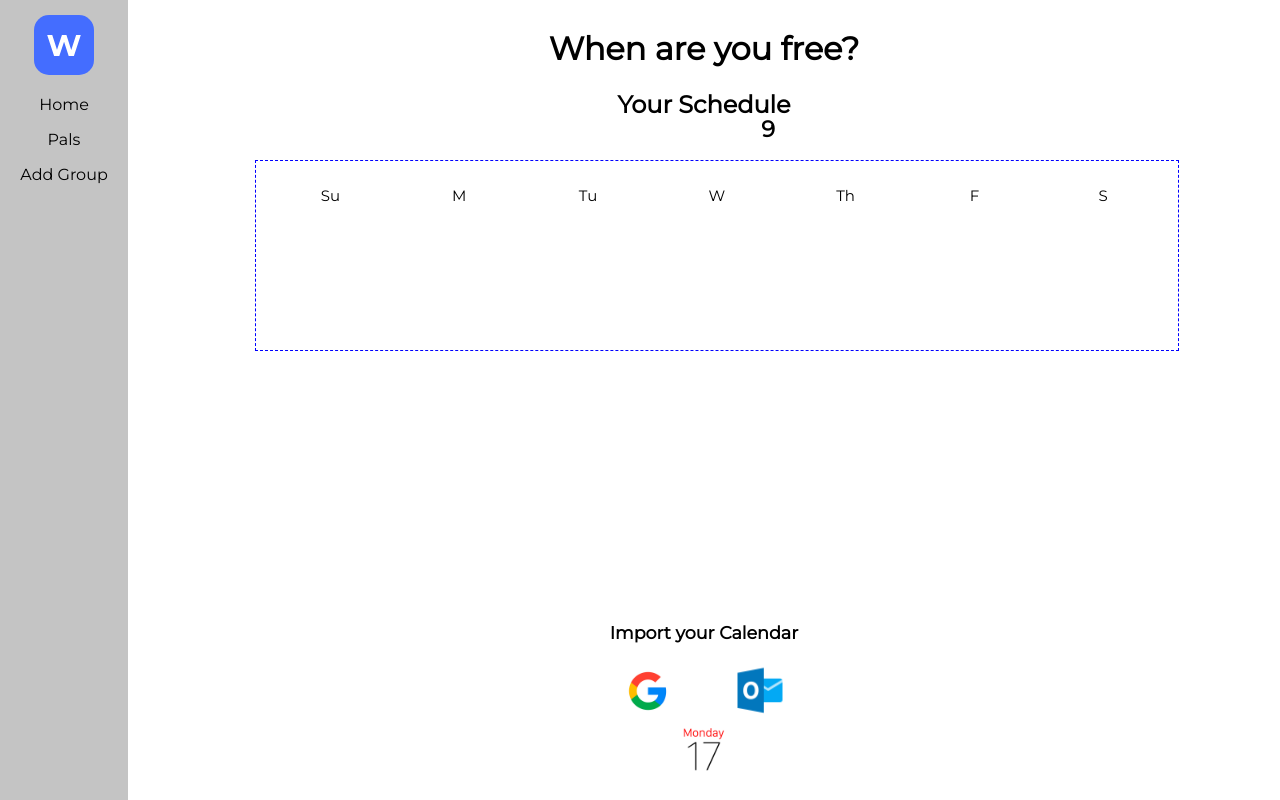
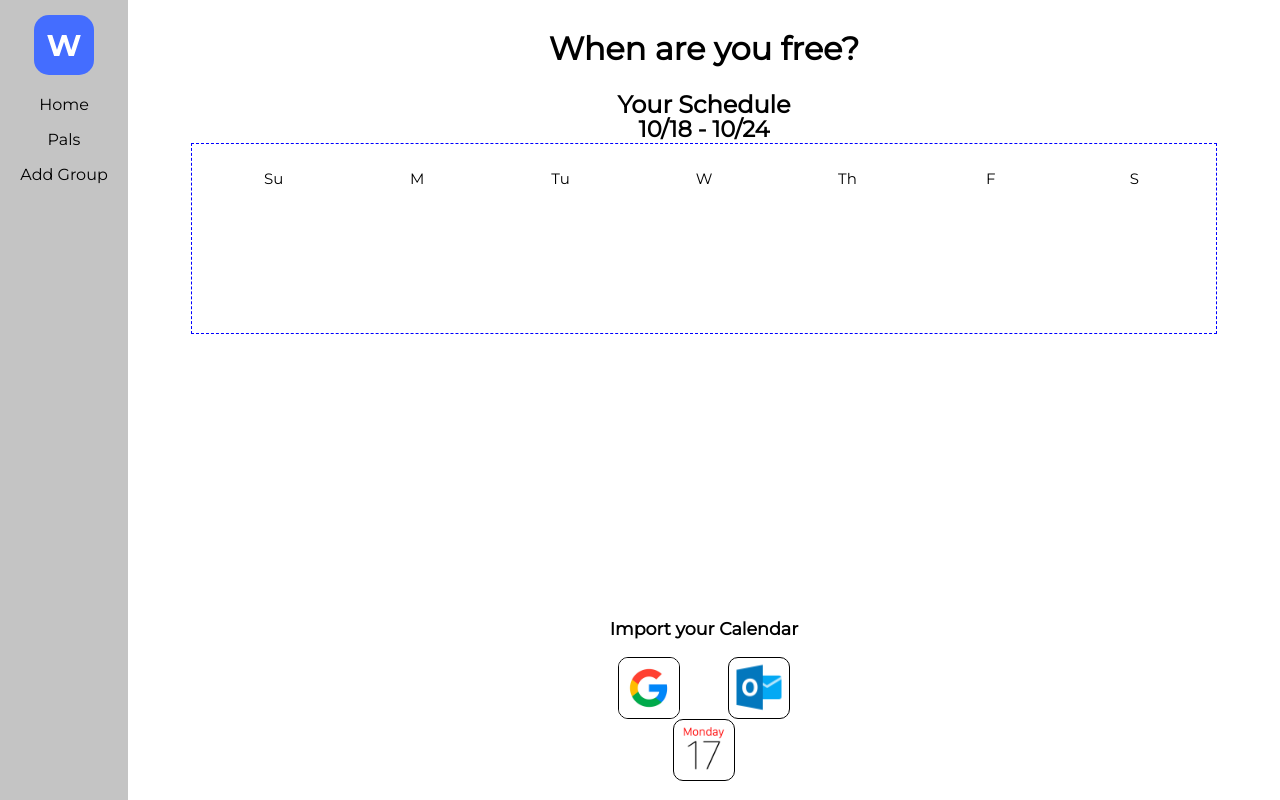
Before and after one commit to WeJamUS/DubHacks2020, a website: page front-end/home.html in a window 1280 px wide. Drawn offline with Linux system fonts and the light colour scheme.

Commit message:
import calender

```diff
--- a/front-end/css/style.css
+++ b/front-end/css/style.css
@@ -128,21 +128,35 @@ input[type=text], input[type=password] {
 #googleIcon {
 	float: right;
 	width: 60px;
+	border-style: solid;
+	border-radius: 10px;
+	border-width: 1.5px;
 }
 #outlookIcon {
 	width: 60px;
 	margin: 0;
+	border-style: solid;
+	border-radius: 10px;
+	border-width: 1.5px;
 }
+
 #appleIcon {
 	float: left;
 	width: 60px;
+	border-style: solid;
+	border-radius: 10px;
+	border-width: 1.5px;
 }
 
 #dates {
 	outline: blue dashed thin;
 	display: flex;
 	flex-direction: column;
-	width: 90%;
+	width: 80%;
+	top: 18%;
+	position: fixed;
+	left: 0;
+	margin-left: 15%;
   }
 
   #dates p {
@@ -155,3 +169,11 @@ input[type=text], input[type=password] {
 	justify-content: space-around;
 	margin: 10px;
   }
+
+  #date {
+	left: 0;
+	text-align: center;
+	margin-left: 10%;
+	width: 90%;
+	position: fixed;
+  }
--- a/front-end/home.html
+++ b/front-end/home.html
@@ -26,7 +26,7 @@
         <h2>Your Schedule</h2>
     </div>
     <div class="calendar">
-        <h2 id="month"></h2>
+        <h2 id="date"></h2>
         <div id="dates">
             <div>
                 <p>Su</p>
@@ -64,99 +64,65 @@
 
 
     <script>
+        let daysInMonth = [31, 29, 31, 30, 31, 30, 31, 31, 30, 31, 30, 31];
+        /**
+   * Displays the current week
+   */
+        displayWeek();
+        function displayWeek() {
+            let date = getSunday();
+            let day = date.getDate();
+            let month = date.getMonth();
+            let year = date.getYear() - 100;
+            //let year = date.getFullYear();
+            //id("month").textContent = MONTHS[month];
+            // let firstDay = dayOfDate(month, year, 1);
+            // let lastDay = dayOfDate(month, year, totalDays);
+            //fillDates(month, year, totalDays, firstDay, 6 - lastDay);
+            let nextWeek = getNextSunday(year, month, day);
+            document.getElementById("date").innerHTML = (month + 1) + "/" + (day) + " - " + (nextWeek.getMonth() + 1) + "/" + (nextWeek.getDate());
+        }
 
-        /**
-   * Displays a calendar of the current month
-   */
-        displayCalendar();
-        function displayCalendar() {
+        function displayNextWeek() {
+            let sunday = getNextWeek();
+        }
+
+        function getSunday() {
             let date = new Date();
             let month = date.getMonth();
-            let year = date.getFullYear();
-            //id("month").textContent = MONTHS[month];
-            let totalDays = daysInMonth(month, year);
-            let firstDay = dayOfDate(month, year, 1);
-            let lastDay = dayOfDate(month, year, totalDays);
-            //fillDates(month, year, totalDays, firstDay, 6 - lastDay);
-            document.getElementById("month").innerHTML = month;
+            let daysAhead = date.getDay();
+            let year = date.getYear() - 100;
+            let day = date.getDate() - daysAhead;
+            if (day < 1) {
+                month = month - 1;
+                if (month < 0) {
+                    year = year - 1
+                }
+                day = day + daysInMonth[month]
+            }
+            return new Date(year, month, day);
         }
-
         /**
-         * Fills in the calendar with dates
+         * Calculates the numeric date for next week
          * @param {integer} month Current month
-         * @param {integer} year Current year
          * @param {integer} totalDays Number of days in current month
          * @param {integer} prevDays Number of days in previous month that will appear on the calendar
          * @param {interger} nextDays Number of days in next month that will appear on the calendar
          */
-        function fillDates(month, year, totalDays, prevDays, nextDays) {
-            let weekNumber = 1;
-            let week = id("week1"); let prevMonth = month - 1;
-            let prevYear = year;
-            if (prevMonth < 0) {
-                prevYear = year - 1;
-                prevMonth = 11;
+        function getNextSunday(year, month, day){
+            day = day + 6;
+            if (day > daysInMonth[month]) {
+                day = day - daysInMonth[month];
+                month = month + 1;
             }
-            addFillerDays(daysInMonth(prevMonth, prevYear) - prevDays + 1, prevDays, week);
-            for (let i = 1; i <= totalDays; i++) {
-                if (week.children.length >= 7) {
-                    weekNumber++;
-                    week = id("week" + weekNumber);
-                }
-                let date = gen("div");
-                date.classList.add("date");
-                date.addEventListener("click", getSessions);
-                let monthZero = "";
-                let dayZero = "";
-                if (month < 10) {
-                    monthZero = "0";
-                }
-                if (i < 10) {
-                    dayZero = "0";
-                }
-                date.id = year + "-" + monthZero + (month + 1) + "-" + dayZero + i;
-                date.textContent = i;
-                week.appendChild(date);
+            if (month > 11) {
+                month = month -12;
+                year = year + 1;
             }
-            addFillerDays(1, nextDays, week);
+            nextWeek = new Date(year, month, day);
+            return nextWeek;
         }
 
-        /**
-         * Adds in dates from other months to the displayed calendar
-         * @param {integer} start Start date of the days from other months
-         * @param {integer} days Number of days from other months
-         * @param {object} week Week on the calendar that the days are added to
-         */
-        function addFillerDays(start, days, week) {
-            for (let i = 0; i < days; i++) {
-                let date = gen("div");
-                date.classList.add("date");
-                date.classList.add("prev-next");
-                date.textContent = start + i;
-                week.appendChild(date);
-            }
-        }
-
-        /**
-         * Returns the number of days in the given month
-         * @param {integer} month Month
-         * @param {integer} year Year
-         * @returns {integer} Number of days in the given month
-         */
-        function daysInMonth(month, year) {
-            return new Date(year, month + 1, 0).getDate();
-        }
-
-        /**
-         * Returns the day of the week of the given date
-         * @param {integer} month Month
-         * @param {integer} year Year
-         * @param {integer} date Date
-         * @returns {integer} The day of the week as an integer
-         */
-        function dayOfDate(month, year, date) {
-            return new Date(year, month, date).getDay();
-        }
         window.onload = displayCalendar();
     </script>
 </body>
```
